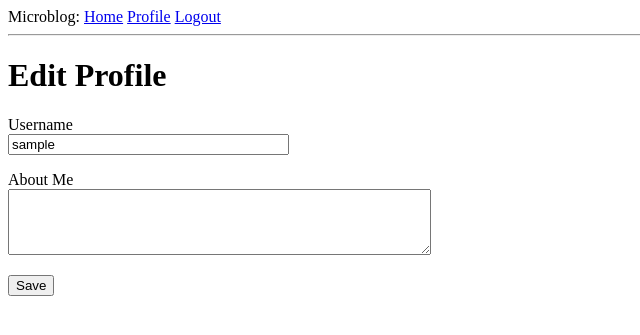
After one commit to zerosand1s/python-flask-micro-blog, a Flask app: page /edit-profile in a window 1280 px wide. The commit adds this page. Shown: the top 335 px of the page, without its empty margins (0-640 px from the left). Run offline with Flask 2, Linux system fonts and the light colour scheme; the visitor is signed in with stand-in values (Sample User, id 1); data comes from the database, SQL or seed files in the repository; both versions use the stored data as it was after the commit.

Commit message:
add user profile page. add functionality to edit user profile

```diff
--- a/app/forms.py
+++ b/app/forms.py
@@ -1,6 +1,6 @@
 from flask_wtf import FlaskForm
-from wtforms import StringField, PasswordField, BooleanField, SubmitField
-from wtforms.validators import ValidationError, DataRequired, Email, EqualTo
+from wtforms import StringField, PasswordField, BooleanField, SubmitField, TextAreaField
+from wtforms.validators import ValidationError, DataRequired, Email, EqualTo, Length
 
 from app.models import User
 
@@ -28,3 +28,9 @@ class LoginForm(FlaskForm):
     password = StringField('Password', validators=[DataRequired()])
     remember_me = BooleanField('Remember Me')
     submit = SubmitField('Log In')
+
+
+class EditProfileForm(FlaskForm):
+    username = StringField('Username', validators=[DataRequired()])
+    about_me = TextAreaField('About Me', validators=[Length(min=0, max=100)])
+    submit = SubmitField('Save')
--- a/app/models.py
+++ b/app/models.py
@@ -1,6 +1,7 @@
 from datetime import datetime
 from werkzeug.security import generate_password_hash, check_password_hash
 from flask_login import UserMixin
+from hashlib import md5
 
 from app import db, login
 
@@ -10,6 +11,8 @@ class User(UserMixin, db.Model):
     username = db.Column(db.String(64), index=True, unique=True)
     email = db.Column(db.String(120), index=True, unique=True)
     password_hash = db.Column(db.String(128))
+    about_me = db.Column(db.String(100))
+    last_seen = db.Column(db.DateTime, default=datetime.utcnow)
     posts = db.relationship('Post', backref='author', lazy='dynamic')
 
     def __repr__(self):
@@ -20,6 +23,10 @@ class User(UserMixin, db.Model):
 
     def check_password(self, password):
         return check_password_hash(self.password_hash, password)
+
+    def get_avatar(self, size):
+        digest = md5(self.email.lower().encode('utf-8')).hexdigest()
+        return 'https://www.gravatar.com/avatar/{}?d=identicon&s={}'.format(digest, size)
 
 
 class Post(db.Model):
--- a/app/routes.py
+++ b/app/routes.py
@@ -1,10 +1,11 @@
 from flask import request, render_template, flash, redirect, url_for
 from flask_login import current_user, login_user, logout_user, login_required
 from werkzeug.urls import url_parse
+from datetime import datetime
 
 from app import flask_app, db
 from app.models import User
-from app.forms import LoginForm, SignupForm
+from app.forms import LoginForm, SignupForm, EditProfileForm
 
 
 @flask_app.route('/signup', methods=['GET', 'POST'])
@@ -57,7 +58,41 @@ def index():
     return render_template('index.html', title='Home', posts=posts)
 
 
+@flask_app.route('/profile/<username>')
+@login_required
+def profile(username):
+    user = User.query.filter_by(username=username).first_or_404()
+    posts = [
+        {'author': user, 'body': 'Trekking was awesome'},
+        {'author': user, 'body': 'Music is life'}
+    ]
+    return render_template('profile.html', title='Profile', user=user, posts=posts)
+
+
+@flask_app.route('/edit-profile', methods=['GET', 'POST'])
+@login_required
+def edit_profile():
+    form = EditProfileForm()
+    if form.validate_on_submit():
+        current_user.username = form.username.data
+        current_user.about_me = form.about_me.data
+        db.session.commit()
+        flash('Your profile has been updated.')
+        return redirect(url_for('profile', username=current_user.username))
+    elif request.method == 'GET':
+        form.username.data = current_user.username
+        form.about_me.data = current_user.about_me
+        return render_template('edit_profile.html', title='Edit Profile', form=form)
+
+
 @flask_app.route('/logout')
 def logout():
     logout_user()
     return redirect(url_for('login'))
+
+
+@flask_app.before_request
+def before_request():
+    if current_user.is_authenticated:
+        current_user.last_seen = datetime.utcnow()
+        db.session.commit()
--- /dev/null
+++ b/app/templates/_post.html
@@ -0,0 +1,6 @@
+<table>
+    <tr valign="top">
+        <td><img src="{{ post.author.get_avatar(36) }}"></td>
+        <td>{{ post.author.username }} says:<br>{{ post.body }}</td>
+    </tr>
+</table>
--- a/app/templates/base.html
+++ b/app/templates/base.html
@@ -14,6 +14,7 @@
         {% if current_user.is_anonymous %}
             <a href="{{ url_for('login') }}">Login</a>
         {% else %}
+            <a href="{{ url_for('profile', username=current_user.username) }}">Profile</a>
             <a href="{{ url_for('logout') }}">Logout</a>
         {% endif %}
     </div>
--- /dev/null
+++ b/app/templates/edit_profile.html
@@ -0,0 +1,31 @@
+<!DOCTYPE html>
+<html lang="en">
+<head>
+    <meta charset="UTF-8">
+</head>
+<body>
+    {% extends "base.html" %}
+
+    {% block content %}
+        <h1>Edit Profile</h1>
+        <form action="" method="post">
+            {{ form.hidden_tag() }}
+            <p>
+                {{ form.username.label }}<br>
+                {{ form.username(size=32) }}<br>
+                {% for error in form.username.errors %}
+                <span style="color: red;">[{{ error }}]</span>
+                {% endfor %}
+            </p>
+            <p>
+                {{ form.about_me.label }}<br>
+                {{ form.about_me(cols=50, rows=4) }}<br>
+                {% for error in form.about_me.errors %}
+                <span style="color: red;">[{{ error }}]</span>
+                {% endfor %}
+            </p>
+            <p>{{ form.submit() }}</p>
+        </form>
+    {% endblock %}
+</body>
+</html>
```
Also changed, not shown: app/templates/profile.html (added, +29 -0 lines), migrations/versions/746f25bc90b9_.py (added, +30 -0 lines), flask_app.db.
